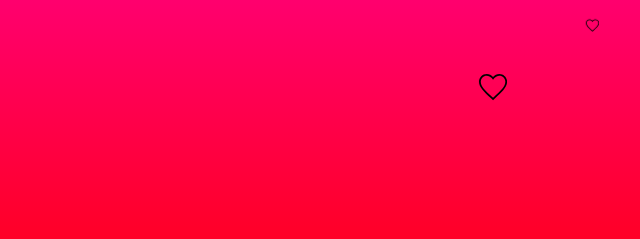
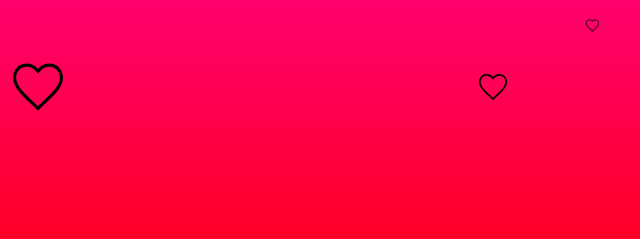
Before and after one commit to MichalJakobczyk1/hearts, a website built with webpack: page src/pages/index.html in a window 1280 px wide. Shown: the part 538-777 px from the top of the page, 0-640 px from the left. Built offline with nearby package versions, Linux system fonts and the light colour scheme; files whose address does not match are found by name.

Commit message:
html image

```diff
--- a/src/pages/index.html
+++ b/src/pages/index.html
@@ -160,5 +160,6 @@
   </head>
   <body class="body">
     <h1 class="h1"></h1>
+    <div class="heart"><div class="heart__container"><img class="heart__container-image" src="../assets/img/heart.svg" /></div>
   </body>
 </html>
```
